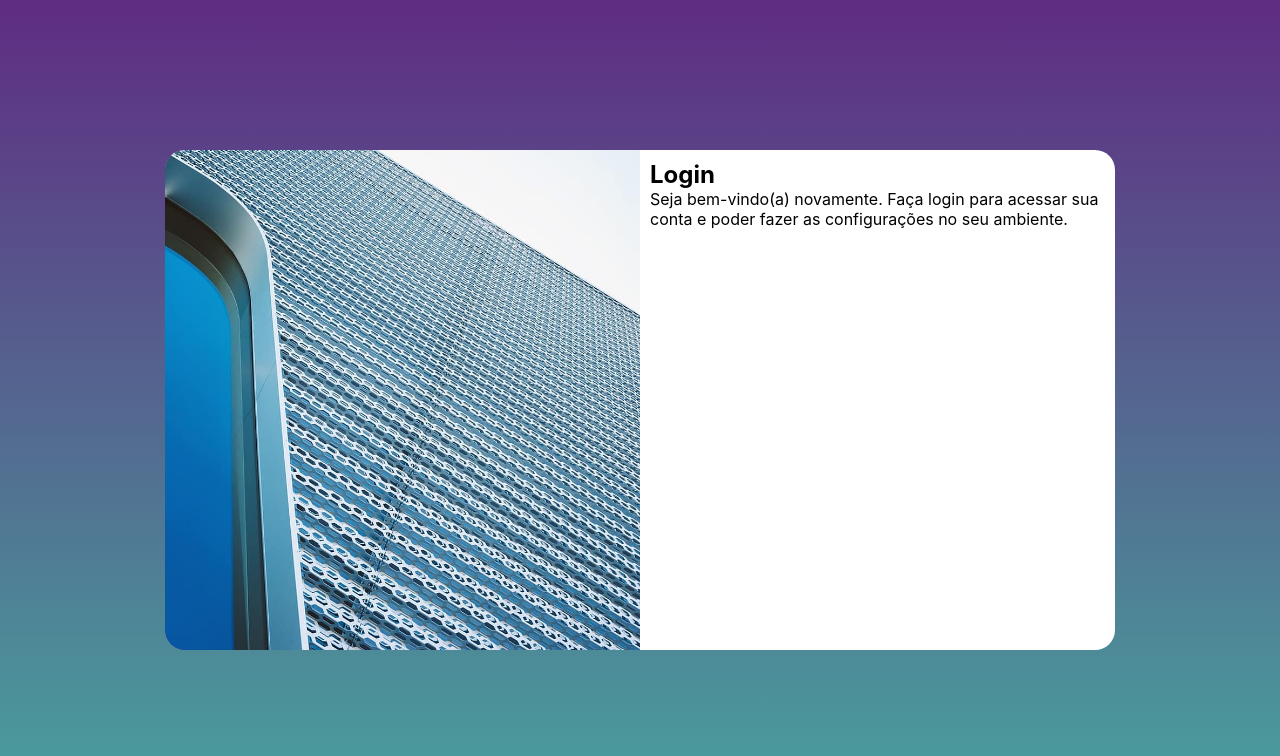
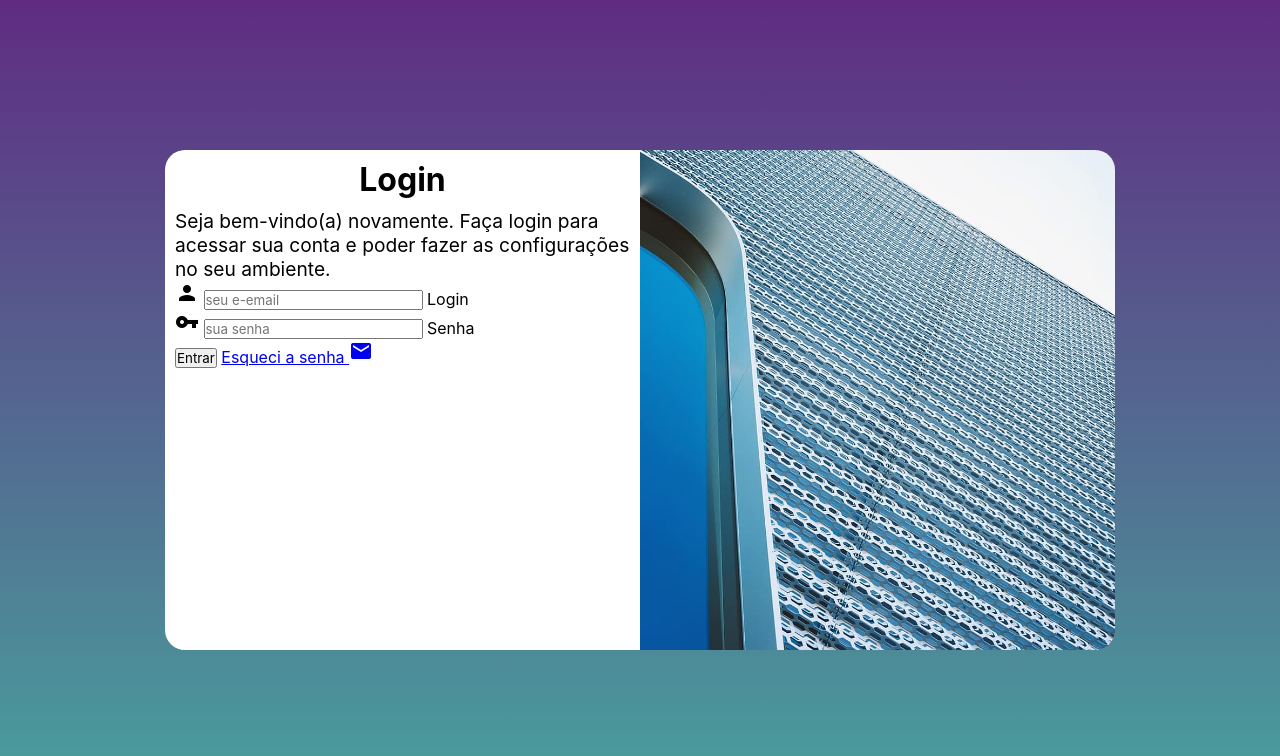
Before and after one commit to jaquelinecesario/projeto-login, a plain HTML site: page index.html in a window 1280 px wide. Drawn offline with Linux system fonts and the light colour scheme.

Commit message:
adicionei o formulário

```diff
--- a/index.html
+++ b/index.html
@@ -5,6 +5,7 @@
     <meta charset="UTF-8">
     <meta name="viewport" content="width=device-width, initial-scale=1.0">
     <title>Login</title>
+    <link href="https://fonts.googleapis.com/icon?family=Material+Icons" rel="stylesheet">
     <link rel="stylesheet" href="style/style.css">
     <link rel="stylesheet" href="style/media-query.css">
 </head>
@@ -18,8 +19,20 @@
             <div id="formulario">
                 <h1>Login</h1>
                 <p>Seja bem-vindo(a) novamente. Faça login para acessar sua conta e poder fazer as configurações no seu ambiente.</p>
-                <form action="login.php" method="post">
-
+                <form action="login.php" method="post" autocomplete="on">
+                    <div class="campo">
+                        <span class="material-icons">person</span>
+                        <input type="email" name="login" id="ilogin" placeholder="seu e-email" autocomplete="email" required maxlength="30">
+                        <label for="ilogin">Login</label>
+                    </div>
+                    <div class="campo">
+                        <span class="material-icons">vpn_key</span>
+                        <input type="password" name="senha" id="isenha" placeholder="sua senha" autocomplete="current-password" required minlength="8" maxlength="20">
+                        <label for="isenha">Senha</label>
+                    </div>
+                    <input type="submit" value="Entrar">
+                    <a href="esqueci.html">
+                        Esqueci a senha <span class="material-icons">mail</span></a>
                 </form>
             </div>
         </section>
--- a/style/media-query.css
+++ b/style/media-query.css
@@ -31,13 +31,21 @@
     }
 
     section#login > div#imagem {
-        float: left;
+        float: right;
         width: 50%;
         height: 100%;
     }
 
     section#login > div#formulario {
-        float: right;
+        float: left;
         width: 50%;
     }
+
+    div#formulario > h1 {
+        font-size: 2em;
+    }
+
+    div#formulario > p {
+        font-size: 1.2em;
+    }
 }
--- a/style/style.css
+++ b/style/style.css
@@ -54,3 +54,12 @@ section#login > div#formulario {
     display: block;
     padding: 10px;
 }
+
+div#formulario > h1 {
+    text-align: center;
+    margin-bottom: 10px;
+}
+
+div#formulario > p {
+    font-size: 0.8em;
+}
```
